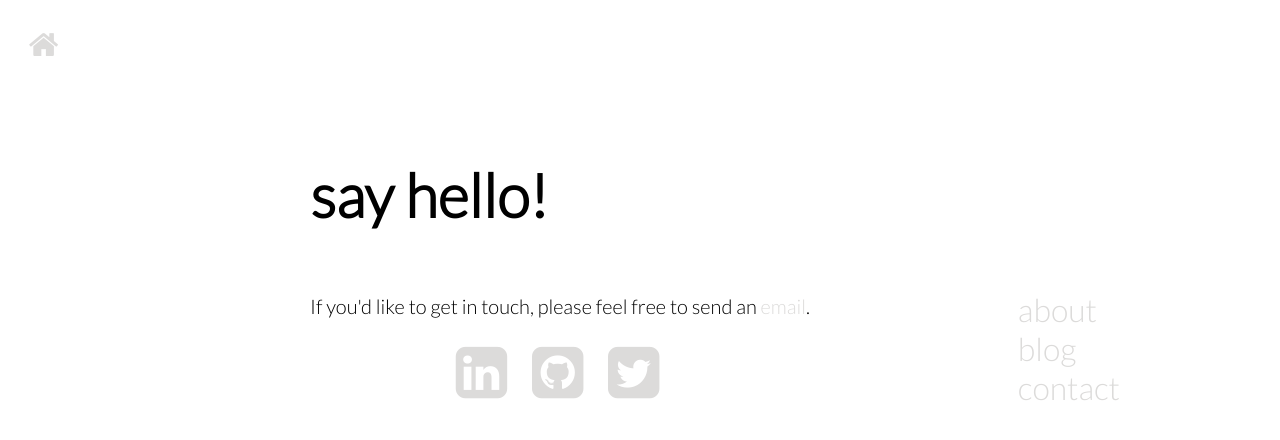
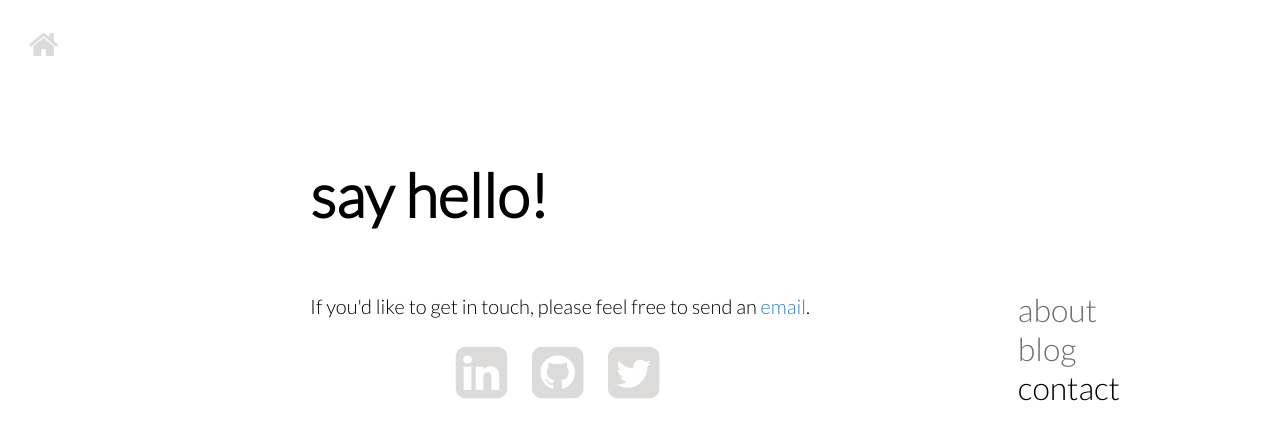
Before and after one commit to lynnvo/lynnvo.github.io, a Jekyll site: the page built from contact.html, in a window 1280 px wide. Shown: the top 440 px of the page. Built offline with Jekyll 4.4.1, drawn with Linux system fonts in a browser that asks for light colours; nearby versions of some CDN libraries.

Commit message:
navbar links now show selected page

```diff
--- a/css/main.css
+++ b/css/main.css
@@ -48,16 +48,14 @@
   display:block;
 }
 
+
 a:link {
   text-decoration:none;
-  color: #DCDBDA;
 }
+
  a:hover {
 color:black;
 }
-
-
-
 
 .page{
   position: absolute;
@@ -68,12 +66,18 @@
   font-weight: bold;
 }
 
+
+
 .left{
   position:absolute;
   top: -160px;
   font-size: 20px;
   font-family: 'Lato', sans-serif;
   line-height: 160%;
+}
+
+.left a{
+  color:#2980b9;
 }
 
 .aboutmeheader{
```
Also changed, not shown: 2 other files.
